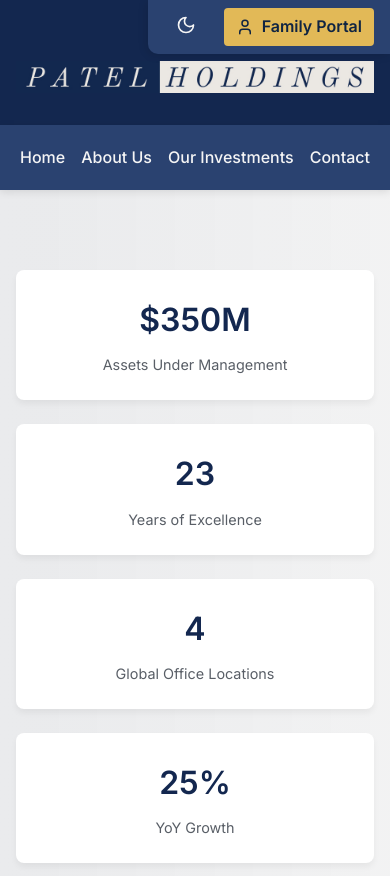
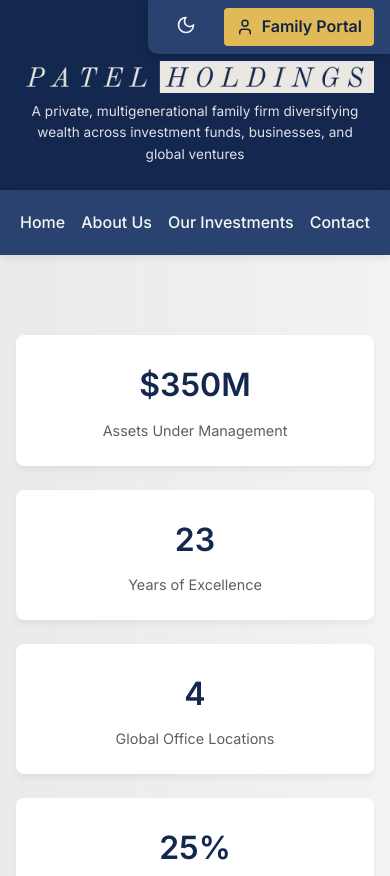
Before and after one commit to ptlhldg/ptlhldg.github.io, a plain HTML site: page index.html in a window 390 px wide. Shown: the top 876 px of the page. Drawn offline with Linux system fonts and the light colour scheme.

Commit message:
Update index.html

```diff
--- a/index.html
+++ b/index.html
@@ -644,7 +644,7 @@
     }
 
     .header-text p {
-        display: none;
+        font-size: 0.85rem;
     }
 
     .auth-container {
```
